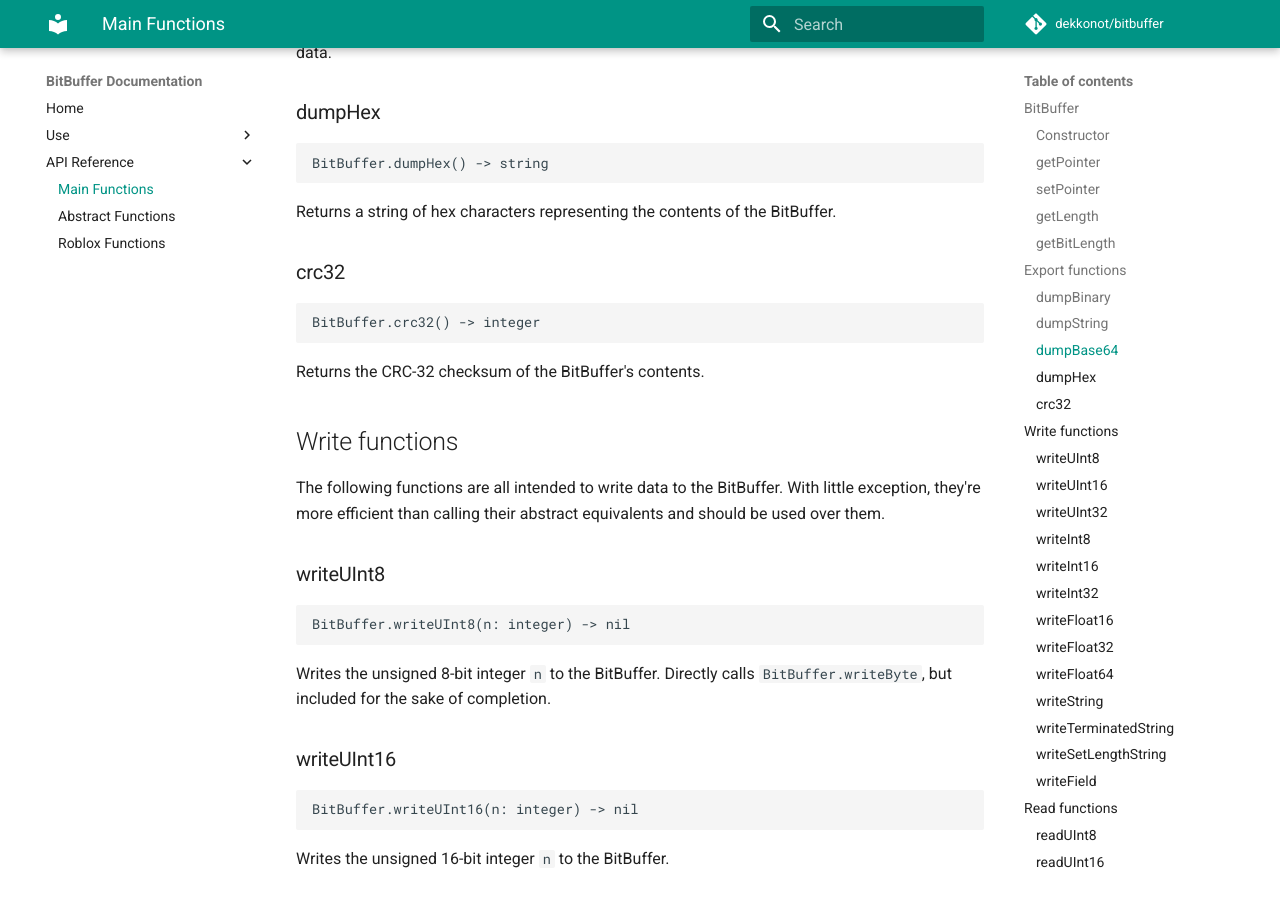
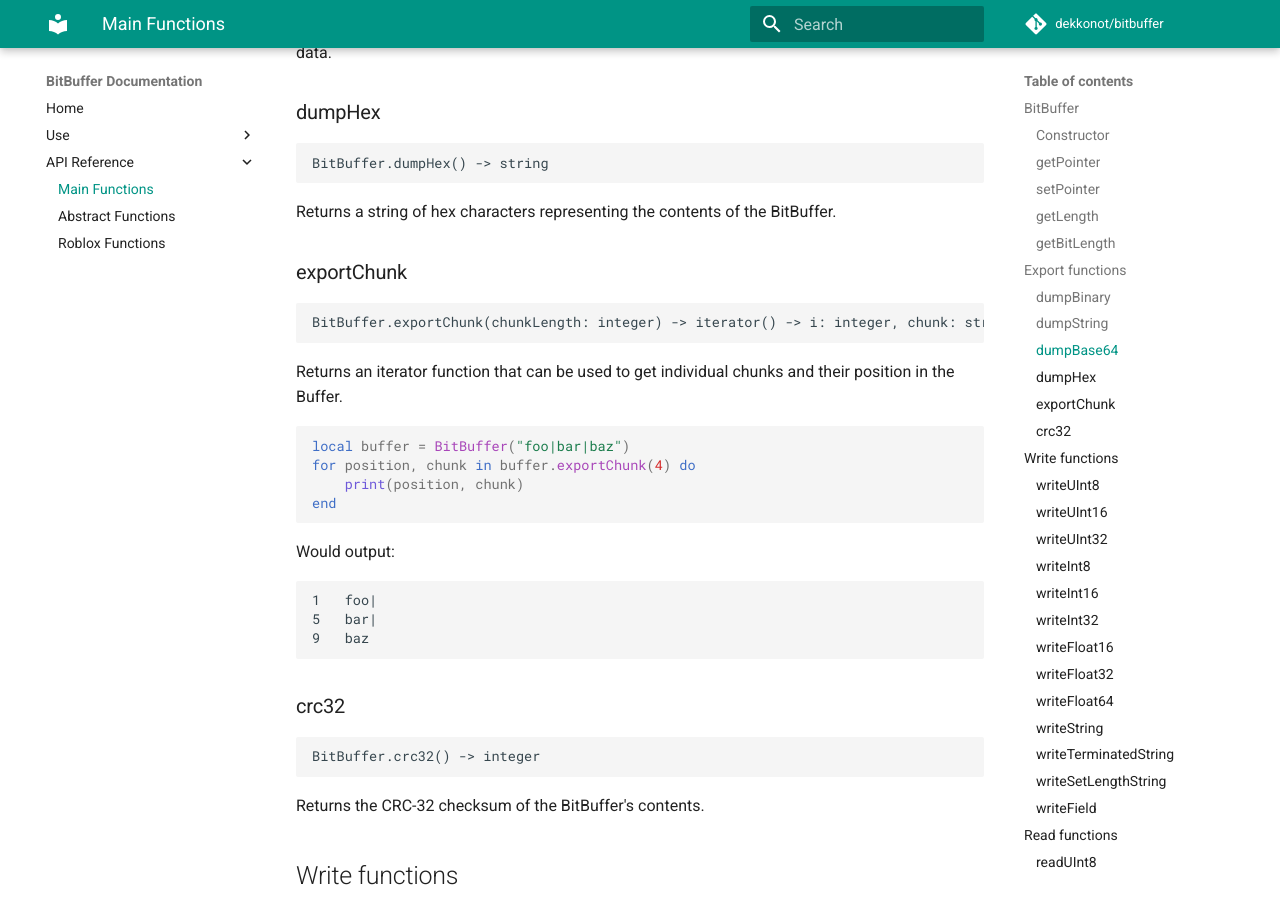
Before and after one commit to Dekkonot/bitbuffer, an MkDocs documentation site: the page built from docs/api-main.md, in a window 1280 px wide and 900 px high, scrolled down 1923 px. Built offline with MkDocs 1.6.1 and Material for MkDocs 9.7.7, drawn with Linux system fonts in a browser that asks for light colours; comment, search, counter and statistics services are not loaded.

Commit message:
Add function for exporting data in chunks (works towards #12)

````diff
--- a/docs/api-main.md
+++ b/docs/api-main.md
@@ -74,6 +74,27 @@ Returns the base64 encoded content of the BitBuffer. This function doesn't add l
 BitBuffer.dumpHex() -> string
 ```
 Returns a string of hex characters representing the contents of the BitBuffer.
+
+### exportChunk
+
+```
+BitBuffer.exportChunk(chunkLength: integer) -> iterator() -> i: integer, chunk: string
+```
+Returns an iterator function that can be used to get individual chunks and their position in the Buffer.
+
+```lua
+local buffer = BitBuffer("foo|bar|baz")
+for position, chunk in buffer.exportChunk(4) do
+    print(position, chunk)
+end
+```
+
+Would output:
+```
+1   foo|
+5   bar|
+9   baz
+```
 
 ### crc32
 
````
Also changed, not shown: 4 other files.
